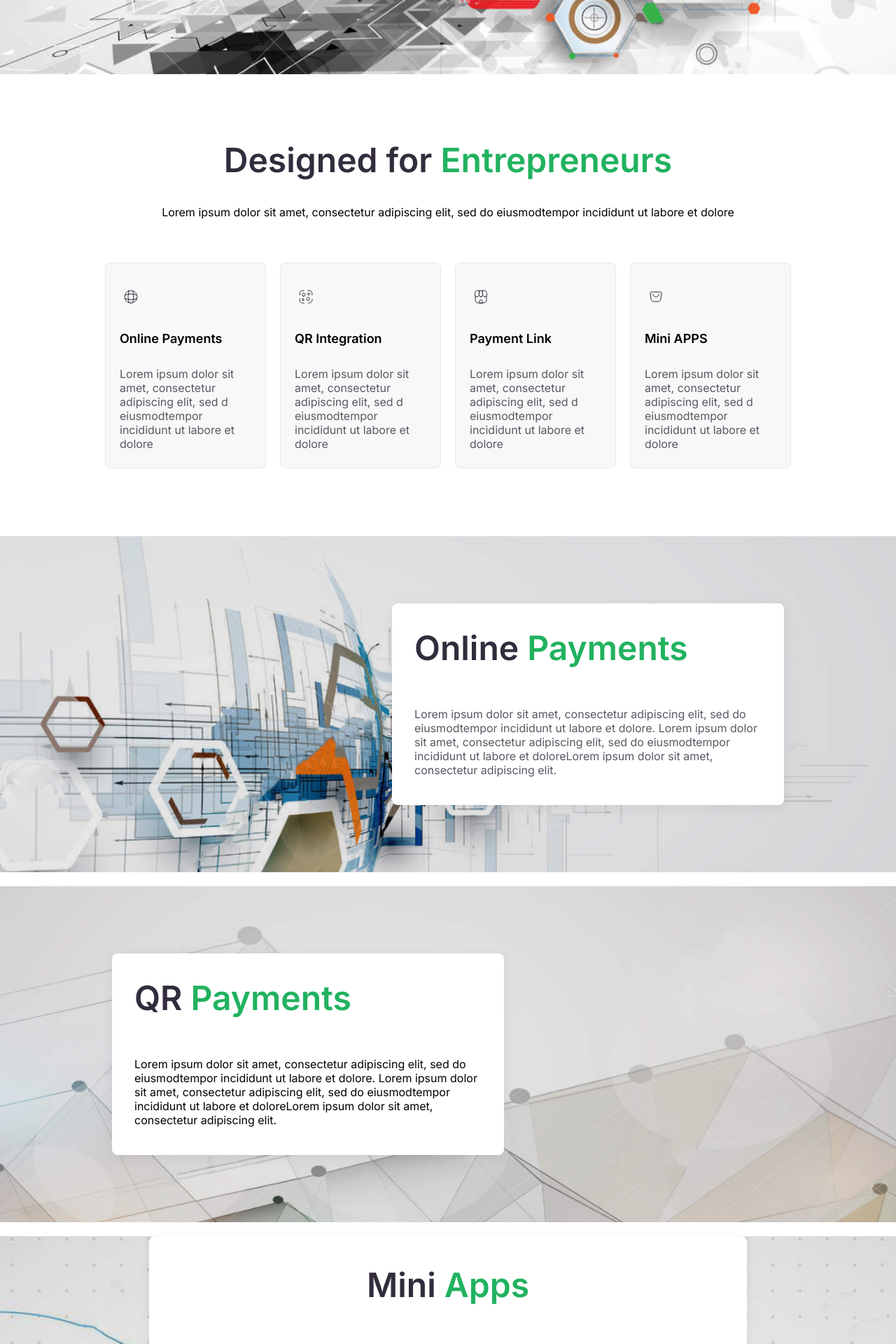
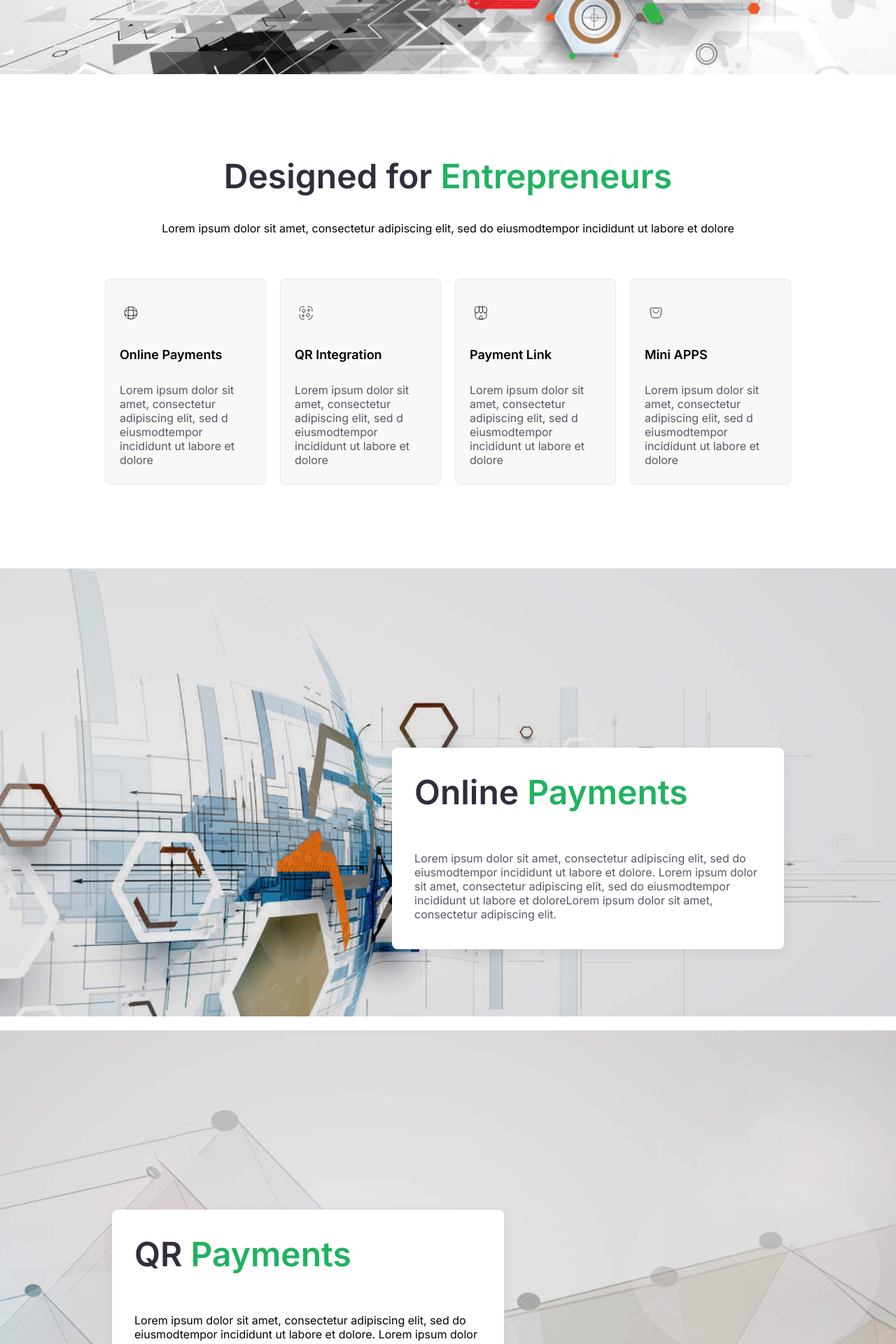
Before and after one commit to mominhyatkhandev/ops-2-frontend, a Next.js app: page / in a window 1280 px wide. Shown: the part 660-2580 px from the top of the page at 70% size. Built offline with nearby package versions, Linux system fonts and the light colour scheme.

Commit message:
sections min height and info padding 150px

```diff
--- a/src/components/Content/Info/Info.tsx
+++ b/src/components/Content/Info/Info.tsx
@@ -9,10 +9,10 @@ interface IInfoProp {
 
 const Info = ({ title, cardsArray }: IInfoProp): JSX.Element => {
   return (
-    <div className="min-h-[640px] w-full inline-flex flex-col justify-center items-center gap-12">
+    <div className="min-h-[640px] w-full inline-flex flex-col justify-center items-center py-24 px-[150px] gap-12">
       <div className="w-full gap-9 flex flex-col justify-center items-start">
         {title == 'payment gateway' ? (
-          <div className="px-[150px] flex flex-col justify-center items-start gap-8">
+          <div className=" flex flex-col justify-center items-start gap-8">
             <h1 className="heading-primary">
               6 powerful reasons to chose Easypaisa <br />
               <span className="text-primary-base">Payment Gateway</span>
@@ -23,7 +23,7 @@ const Info = ({ title, cardsArray }: IInfoProp): JSX.Element => {
             </p>
           </div>
         ) : title === 'payment link' ? (
-          <div className="px-[150px] flex flex-col justify-center items-start gap-8">
+          <div className=" flex flex-col justify-center items-start gap-8">
             <h1 className="heading-primary">
               Get Registered, start accepting payments.
               <br />
@@ -36,7 +36,7 @@ const Info = ({ title, cardsArray }: IInfoProp): JSX.Element => {
           </div>
         ) : title === 'qr payments' ? (
           <>
-            <div className="px-[150px] flex flex-col justify-center items-start gap-8">
+            <div className=" flex flex-col justify-center items-start gap-8">
               <h1 className="heading-primary">
                 Get Registered, start accepting payments.
                 <br />
@@ -49,7 +49,7 @@ const Info = ({ title, cardsArray }: IInfoProp): JSX.Element => {
             </div>
           </>
         ) : title == 'subscription' ? (
-          <div className="px-[150px] flex flex-col justify-center items-start gap-8">
+          <div className=" flex flex-col justify-center items-start gap-8">
             <h1 className="heading-primary">
               Get Registered, start accepting payments.
               <br />
@@ -62,7 +62,7 @@ const Info = ({ title, cardsArray }: IInfoProp): JSX.Element => {
           </div>
         ) : title == 'mini apps' ? (
           <>
-            <div className="px-[150px] flex flex-col justify-center items-start gap-8">
+            <div className=" flex flex-col justify-center items-start gap-8">
               <h1 className="heading-primary">
                 Get Registered, start accepting payments.
                 <br />
@@ -75,7 +75,7 @@ const Info = ({ title, cardsArray }: IInfoProp): JSX.Element => {
             </div>
           </>
         ) : (
-          <div className="px-[150px] w-full flex flex-col justify-center items-center gap-8">
+          <div className=" w-full flex flex-col justify-center items-center gap-8">
             <h1 className="heading-primary">
               Designed for{' '}
               <span className="text-primary-base">Entrepreneurs</span>
@@ -87,7 +87,7 @@ const Info = ({ title, cardsArray }: IInfoProp): JSX.Element => {
           </div>
         )}
 
-        <div className="px-[150px] grid grid-cols-1 md:grid-cols-2 lg:grid-cols-4 gap-5">
+        <div className=" grid grid-cols-1 md:grid-cols-2 lg:grid-cols-4 gap-5">
           {cardsArray?.map((item, index) => {
             return (
               <div key={index} className="py-6">
--- a/src/components/Content/MiniApps/MiniApps.tsx
+++ b/src/components/Content/MiniApps/MiniApps.tsx
@@ -6,7 +6,7 @@ const MiniApps = (): JSX.Element => {
   return (
     <div id="NewRootRoot" className="flex flex-col w-full mb-[20px]">
       {/* <div className="ma-bg bg-cover bg-50%_50% bg-blend-normal bg-no-repeat flex flex-col justify-center min-h-[640px] shrink-0 items-center"> */}
-      <div className="flex flex-col justify-center shrink-0 items-center relative">
+      <div className="min-h-[640px] flex flex-col justify-center shrink-0 items-center relative">
         <Image
           src={miniApps}
           alt="miniApps Background"
--- a/src/components/Content/OnlinePayments/OnlinePayments.tsx
+++ b/src/components/Content/OnlinePayments/OnlinePayments.tsx
@@ -5,7 +5,7 @@ import onlinePayment from '../../../assets/images/onlinePayments.png';
 const OnlinePayments = (): JSX.Element => {
   return (
     <div id="NewRootRoot" className="flex flex-col w-full mb-[20px]">
-      <div className="bg-50%_50% bg-blend-normal bg-no-repeat flex flex-col justify-end shrink-0 items-end pr-40 py-24 relative">
+      <div className="min-h-[640px] bg-50%_50% bg-blend-normal bg-no-repeat flex flex-col justify-end shrink-0 items-end pr-40 py-24 relative">
         {/* <div className="bg-50%_50% bg-blend-normal bg-no-repeat flex flex-col justify-end min-h-[640px] shrink-0 items-end pr-40 py-24"> */}
 
         <Image
--- a/src/components/Content/Paymentlink/PaymentLink.tsx
+++ b/src/components/Content/Paymentlink/PaymentLink.tsx
@@ -6,7 +6,7 @@ const PaymentLink = (): JSX.Element => {
   return (
     <div id="NewRootRoot" className="flex flex-col w-full mb-[20px]">
       {/* <div className="pl-bg bg-cover bg-50%_50% bg-blend-normal bg-no-repeat flex flex-col justify-end min-h-[640px] shrink-0 items-end pr-40 py-24"> */}
-      <div className="flex flex-col justify-end shrink-0 items-end pr-40 py-24 relative">
+      <div className="min-h-[640px] flex flex-col justify-end shrink-0 items-end pr-40 py-24 relative">
         <Image
           src={paymentLink}
           alt="Payments-Link Background"
--- a/src/components/Content/QRPayments/QRPayments.tsx
+++ b/src/components/Content/QRPayments/QRPayments.tsx
@@ -7,7 +7,7 @@ const QRPayments = () => {
   return (
     <div id="NewRootRoot" className="flex flex-col w-full mb-[20px]">
       {/* <div className="qr-bg bg-cover bg-50%_50% bg-blend-normal bg-no-repeat flex flex-col justify-end min-h-[640px] shrink-0 items-start pl-40 py-24"> */}
-      <div className="flex flex-col justify-end shrink-0 items-start pl-40 py-24 relative">
+      <div className="min-h-[640px] flex flex-col justify-end shrink-0 items-start pl-40 py-24 relative">
         <Image
           src={qrPayments}
           alt="QrPayments Background"
--- a/src/components/Navbar/AcceptPayments.tsx
+++ b/src/components/Navbar/AcceptPayments.tsx
@@ -14,7 +14,7 @@ const AcceptPayments = ({
   const [selectedOption, setSelectedOption] = useState<string>('');
 
   useEffect(() => {
-    if (other == 'Home' || other == 'Developer' || other == 'FAQs') {
+    if (other == 'Home' || other == 'Developer' || other == 'faq') {
       console.log('other', other);
       setSelectedOption('');
     }
--- a/src/components/Navbar/Navbar.tsx
+++ b/src/components/Navbar/Navbar.tsx
@@ -42,13 +42,14 @@ const Navbar = () => {
             Developer
           </div>
           <div className="w-[1px] h-[10px] bg-border-dark"></div>
-
-          <li
-            className="text-secondary-base text-sm cursor-pointer text-center px-2 hover:text-primary-base transition duration-300"
-            onClick={() => handleOther('FAQs')}
-          >
-            FAQs
-          </li>
+          <Link href={`/faq`}>
+            <li
+              className="text-secondary-base text-sm cursor-pointer text-center px-2 hover:text-primary-base transition duration-300"
+              onClick={() => handleOther('faq')}
+            >
+              FAQs
+            </li>
+          </Link>
           <div className="w-[1px] h-[10px] bg-border-dark"></div>
           <div className="flex flex-row  gap-[24px]">
             <Button
```
